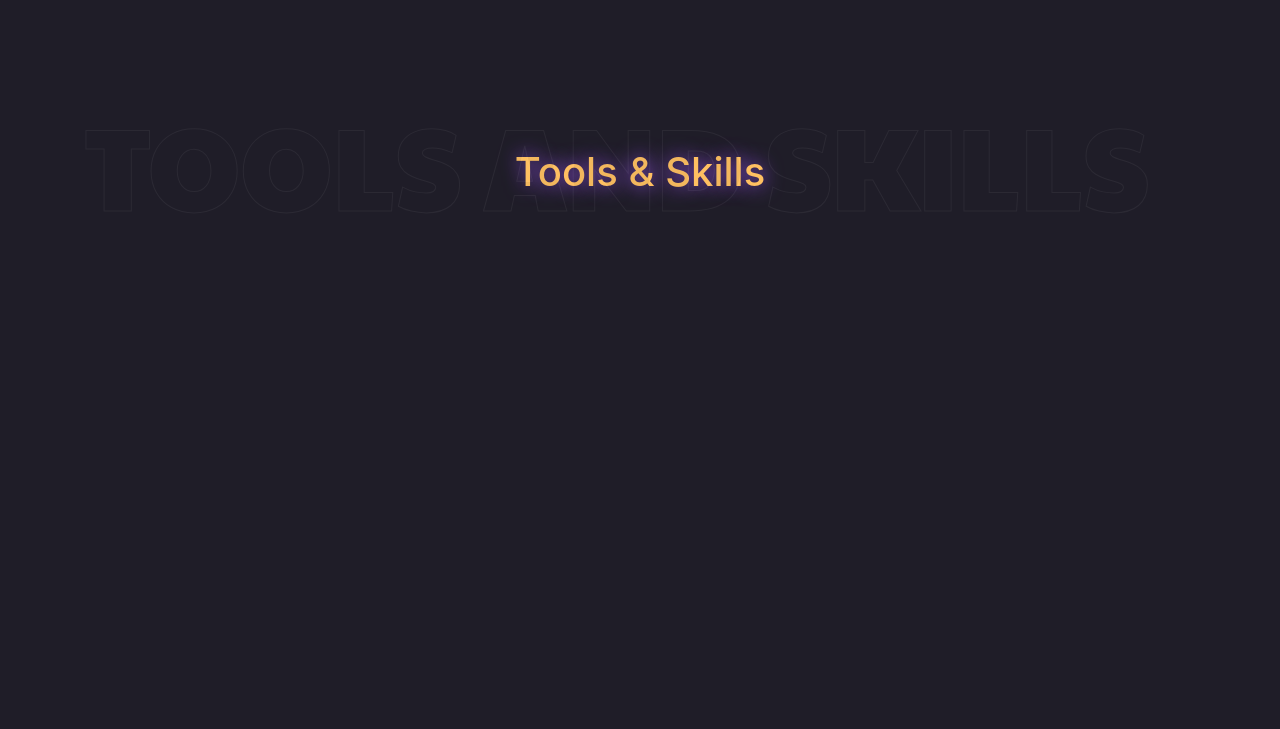
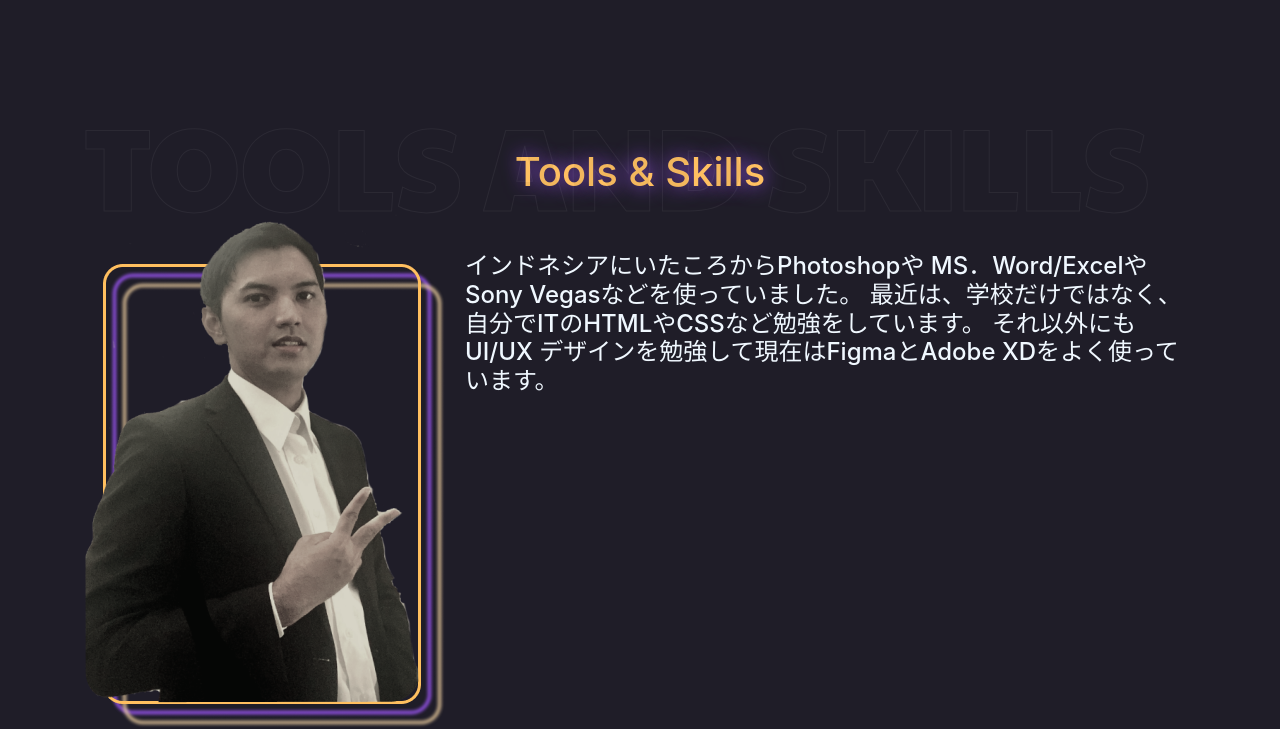
Before and after one commit to novan1211/portfolio, a plain HTML site: page index.html in a window 1280 px wide. Shown: the part 646-1375 px from the top of the page. Before the commit the page ends 890 px from the top, so only its background shows below. Drawn offline with nearby package versions, Linux system fonts and the light colour scheme.

Commit message:
Menambahkan foto dan text di skills

```diff
--- a/css/style.css
+++ b/css/style.css
@@ -102,3 +102,7 @@ h2 {
     opacity: 0.05;
 
 }
+
+h4 {
+    color: aliceblue;
+}
--- a/index.html
+++ b/index.html
@@ -79,6 +79,17 @@
             <h2>Tools & Skills</h2>
           </div>
         </div>
+        <div class="row">
+          <div class="col-4 mt-2">
+            <img src="img/Foto.png" alt="">
+          </div>
+          <div class="col-8 mt-5">
+            <h4>インドネシアにいたころからPhotoshopや
+              MS．Word/ExcelやSony Vegasなどを使っていました。
+              最近は、学校だけではなく、自分でITのHTMLやCSSなど勉強をしています。
+              それ以外にもUI/UX デザインを勉強して現在はFigmaとAdobe XDをよく使っています。</h4>
+          </div>
+        </div>
       </div>
       </section>
 
```
